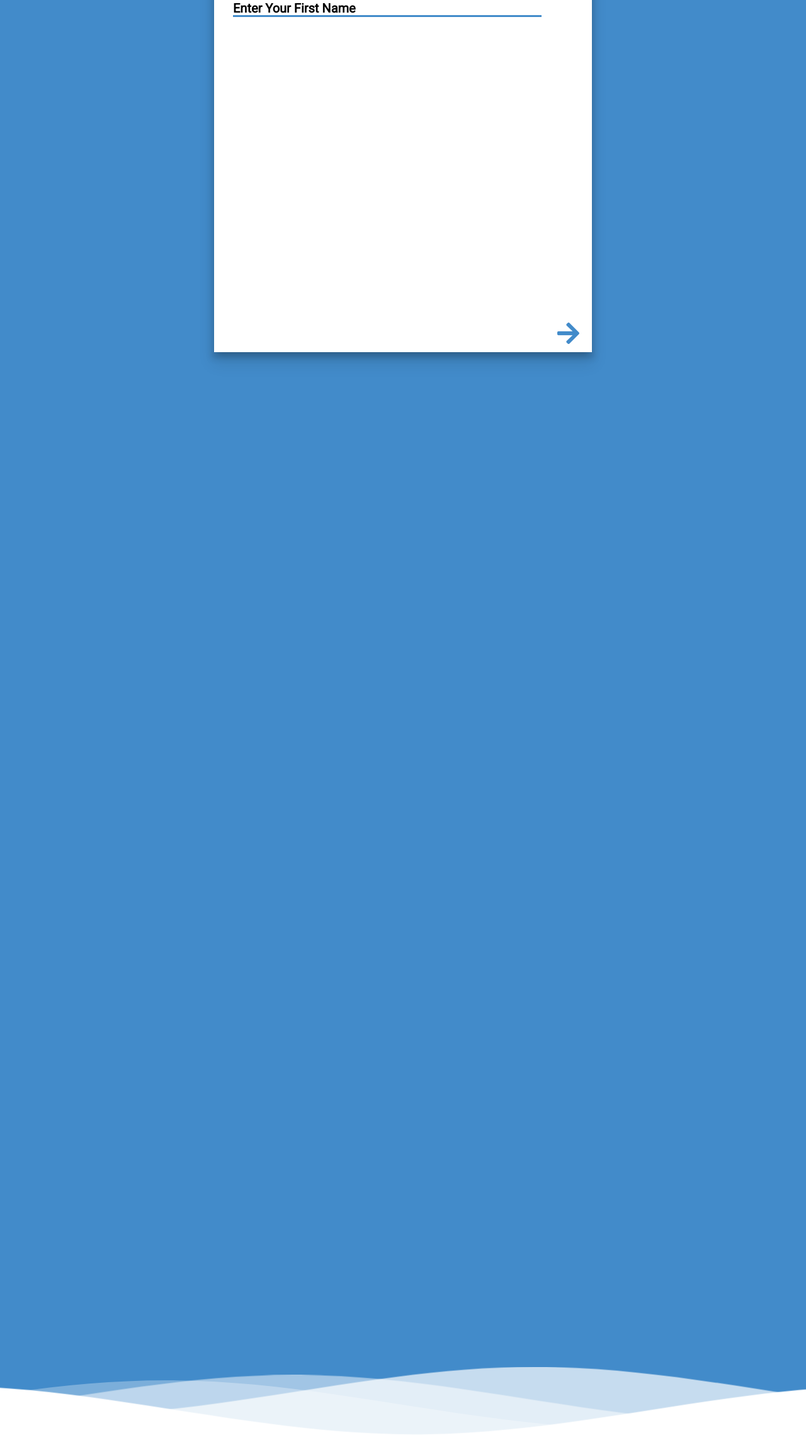
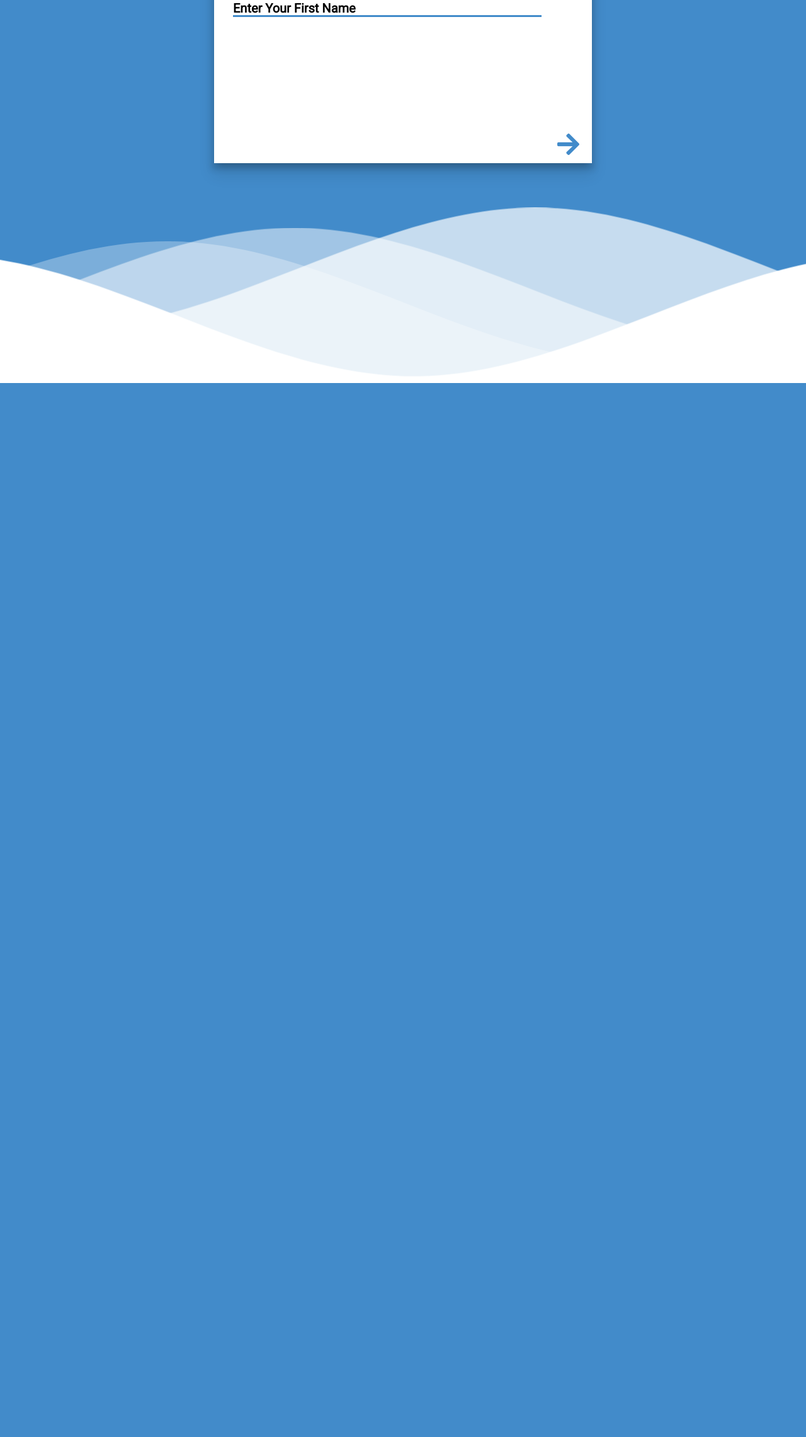
Before and after one commit to SUD592001/WaterYouDoing, a Django app: template evaluator/templates/evaluate.html in a window 1280 px wide. Shown: the part 239-2520 px from the top of the page at 63% size. After the commit the page ends 847 px from the top, so only its background shows below. Run offline with Django 3.2, Linux system fonts and the light colour scheme; the template is opened without the code that fills it, so the values that code supplies are empty; style sheets or scripts are compiled from the project's sources; parts of the project's set-up code (start-up, migrations or seed data) failed here and were passed over; some libraries are stand-ins or nearby versions.

Commit message:
Fixed form

```diff
--- a/evaluator-form/index.html
+++ b/evaluator-form/index.html
@@ -5,7 +5,7 @@
     <meta name="viewport" content="width=device-width, initial-scale=1.0">
     <link rel="stylesheet" href="https://use.fontawesome.com/releases/v5.0.13/css/all.css" integrity="sha384-DNOHZ68U8hZfKXOrtjWvjxusGo9WQnrNx2sqG0tfsghAvtVlRW3tvkXWZh58N9jp"
     crossorigin="anonymous">
-    <link rel="stylesheet" href="/static/css/main.css">
+    <link rel="stylesheet" href="css/main.css">
     <title>Evaluator</title>
 </head>
 <body>
@@ -15,7 +15,7 @@
           <i id="prev-btn" class="fas fa-arrow-left"></i>
           <i id="next-btn" class="fas fa-arrow-right"></i>
           <div id="input-group">
-            <input id="input-field" required maxlength="30">
+            <input id="input-field" required>
             <label id="input-label">First Name</label>
             <div id="input-progress"></div>
           </div>
@@ -43,6 +43,6 @@
 
         </div>
 
-      <script src="/evaluate/main.js"></script>
+      <script src="js/main.js"></script>
 </body>
 </html>
--- a/evaluator-form/scss/main.scss
+++ b/evaluator-form/scss/main.scss
@@ -26,24 +26,24 @@ h1.end {
 }
 
 .waves {
-    position:relative;
+    position: sticky;
     width: 100%;
-    height:15vh;
-    margin-bottom:-7px; /*Fix for safari gap*/
-    min-height:100px;
-    max-height:150px;
+    height: 15vh;
+    margin-bottom: -7px; /*Fix for safari gap*/
+    min-height: 300px;
+    max-height: 400px;
 }
 
 .content {
-    position:relative;
-    height:20vh;
-    text-align:center;
+    position: absolute;
+    height: 20vh;
+    text-align: center;
     background-color: white;
   }
 
   .flex { /*Flexbox for containers*/
     display: flex;
-    justify-content: center;
+    justify-content: top;
     align-items: center;
     text-align: center;
   }
@@ -90,7 +90,7 @@ h1.end {
   }
 
 #container {
-  height: 300vh;
+  height: 68.4vh;
   display: flex;
   flex-direction: column;
   justify-content: top;
@@ -101,7 +101,7 @@ h1.end {
   background: #fff;
   position: relative;
   width: 600px;
-  height: 600px;
+  height: 300px;
   border-top-right-radius: 5px;
   border-top-left-radius: 5px;
   box-shadow: 0 16px 24px 2px rgba(0, 0, 0, 0.1),
@@ -151,6 +151,15 @@ h1.end {
   }
 }
 
+#progress-bar {
+  position: absolute;
+  bottom: 0;
+  background: $secondary;
+  height: $progress-height;
+  width: 0;
+  transition: width 0.5s ease-in-out;
+}
+
 #input-group {
   position: relative;
   padding: 30px 20px 20px 20px;
@@ -195,14 +204,6 @@ h1.end {
   transition: width 0.6s ease-in-out;
 }
 
-#progress-bar {
-  position: absolute;
-  background: $secondary;
-  height: $progress-height;
-  width: 0;
-  transition: width 0.5s ease-in-out;
-}
-
 .close {
   #next-btn,
   #prev-btn {
```
Also changed, not shown: evaluator-form/static/css/main.css (+15 -13 lines), evaluator-form/evaluate/main.js (indentation only).
